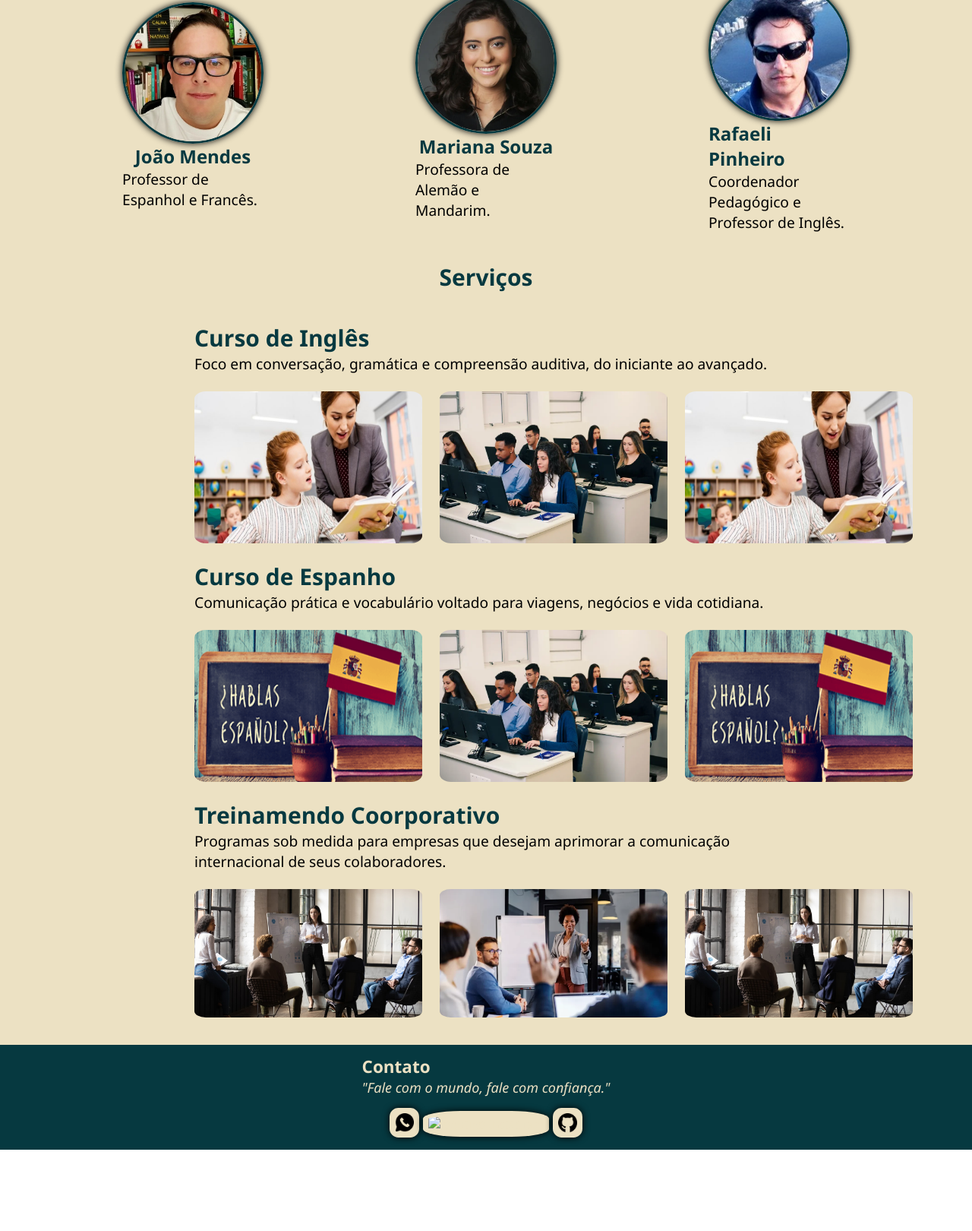
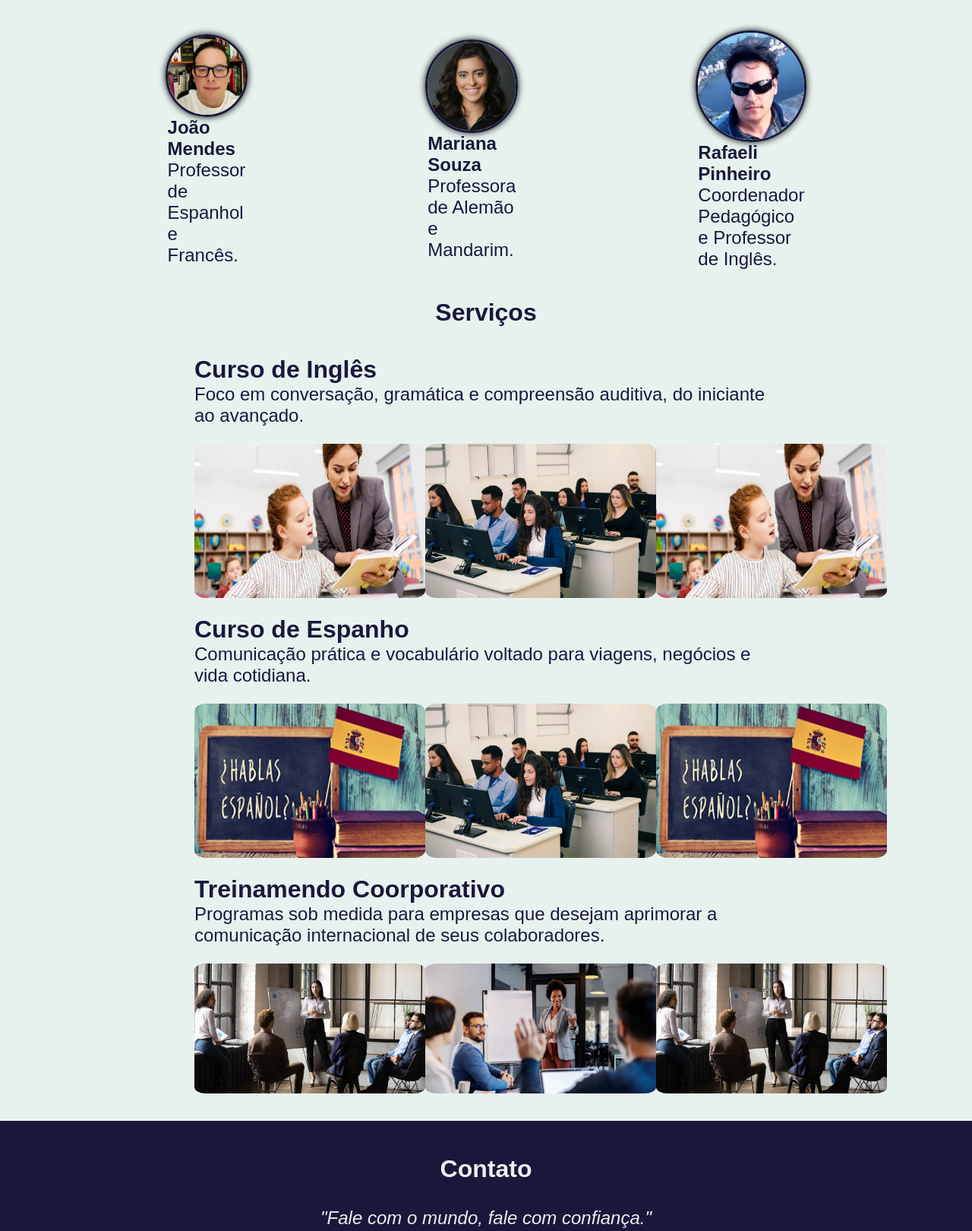
Before and after one commit to ElielBombieri/wordtalk, a plain HTML site: page index.html in a window 1280 px wide. Shown: the part 804-2424 px from the top of the page at 76% size. Before the commit the page ends 2317 px from the top, so only its background shows below. Drawn offline with Linux system fonts and the light colour scheme; a web font is replaced by a local one.

Commit message:
Add files via upload

```diff
--- a/style.css
+++ b/style.css
@@ -1,12 +1,16 @@
+
+
 :root {
-    --cor__principal: #063940;
-    --cor__secundaria: #ece1c3;
+    --cor__principal: #19183B;
+    --cor__secundaria: #E7F2EF;
+    --cor__terciaria: #708993;
+    --fonte__padrao: "Tomorrow", sans-serif;
 }
 
 
 * {
-    padding: 0px;
-    margin: 0%;
+    padding: 0rem;
+    margin: 0rem;
 }
 
 body{
@@ -18,20 +22,19 @@ body{
     flex-direction: row;
     justify-content: space-between;
     align-items: center;
-    padding: 1% 2%;
+    padding: 1rem 4rem;
     background-color: var(--cor__principal);
-    font-size: 24px;
-    font-family: 'Segoe UI', Tahoma, Geneva, Verdana, sans-serif;
+    font-size: 1.5rem;
+    font-family: var(--fonte__padrao);
     color: var(--cor__secundaria);
 }
 
 .cabecalho__navabar{
     display: flex;
     flex-direction: row;
-    justify-content:space-between;
-    width: 15%;
-    gap: 15px;
-    padding: 0% 9%;
+    justify-content: center;
+    gap: 1rem;
+    padding: 0rem;
 }
 
 .cabecalho__navabar__componentes {
@@ -40,14 +43,14 @@ body{
 }
 
 .cabecalho__navabar__componentes:hover{
-    color: #348e91;
+    color: var(--cor__terciaria);
 }
 
 main {
     display: flex;
     flex-direction: column;
     background-color: var(--cor__secundaria);
-    font-family: 'Segoe UI', Tahoma, Geneva, Verdana, sans-serif;
+    font-family: var(--fonte__padrao);
     text-align: justify;
     padding: 1% 20%;
 
@@ -56,13 +59,14 @@ main {
 .sobre__titulo {
     color: var(--cor__principal);
     text-align: center;
-    font-size: 30px;
+    font-size: 2rem;
     padding: 5% 3%;
 }
 
 p {
-    font-size: 120%;
+    font-size: 1.5rem;
     text-align: left;
+    color: var(--cor__principal)
 }
 
 .principios {
@@ -79,7 +83,7 @@ p {
 .profissionais__titulo {
     color: var(--cor__principal);
     text-align: center;
-    font-size: 30px;
+    font-size: 2rem;
     padding: 5% 3%;
 }
 
@@ -88,14 +92,14 @@ p {
     justify-content: center;
     flex-direction: row;
     align-items: center;
-    gap: 200px;
+    gap: 15rem;
 }
 .profissionais__card {
     display: flex;
     flex-direction: column;
     justify-content: center;
     align-items: center;
-    width: 200px;
+    width: 12,5rem;
     height: auto;
 
 }
@@ -105,7 +109,7 @@ p {
 }
 
 .profissionais__foto {
-    width: 180px;
+    width: 100%;
     height: auto;
     border-color: var(--cor__principal);
     border-style: solid;
@@ -121,7 +125,7 @@ p {
 .servicos__titulo {
     color: var(--cor__principal);
     text-align: center;
-    font-size: 30px;
+    font-size: 2rem;
     padding: 5% 3%;
 }
 
@@ -131,7 +135,7 @@ p {
 }
 
 .servicos__curso__titulo{
-    font-size: 30px;
+    font-size: 2rem;
     text-align: left;
     color: var(--cor__principal);
 }
@@ -141,11 +145,10 @@ p {
     flex-direction: row;
     justify-content: space-between;
     padding: 3% 0%;
-    gap: 3%;
 }
 
 .servicos__curso__foto{
-    width: 300px;
+    width: 19rem;
     height: auto;
     border-style: none;
     border-color: var(--cor__principal);
@@ -158,11 +161,24 @@ footer{
     align-items: center;
     padding: 1% 2%;
     background-color: var(--cor__principal);
-    font-size: 15px;
-    font-family: 'Segoe UI', Tahoma, Geneva, Verdana, sans-serif;
-    color: #ece1c3;
-    gap: 15px;
+    font-size: 1rem;
+    font-family: var(--fonte__padrao);
+    color: var(--cor__secundaria);
+    gap: 1rem;
 
+}
+
+.contato{
+    display: flex;
+    flex-direction: row;
+    align-items: left;
+    gap: 1rem;
+}
+
+.contato__titulo{
+    text-align: center;
+    font-size: 2rem;
+    padding: 2rem 0rem;
 }
 
 .contatos{
@@ -174,32 +190,27 @@ footer{
 
 .contatos__link {
     text-decoration: none;
-    color: #ece1c3;
+    color: var(--cor__secundaria);
 }
 
 .contato__logo {
-    width: 25px;
+    width: 1rem;
     height: auto;
-    padding: 7px;
+    padding: 0.4rem;
     background-color: var(--cor__secundaria);
     border-style: none;
     border-radius: 30%;
-    border-width: 4px;
-    box-shadow: 0px 0px 10px #000000;
+    border-width: 0.25rem;
+    box-shadow: 0rem 0rem 0.6rem #000000;
 }
-
-.contato{
-    display: flex;
-    flex-direction: row;
-    align-items: left;
-    gap: 12px;
-}
-
 .contato__logo:hover{
-    background-color: #348e91;
+    background-color: var(--cor__terciaria);
     border-radius: 100%;
 }
 
+
 .dedicatoria__texto{
     font-style: italic;
+    color: var(--cor__secundaria);
+
 }
```
